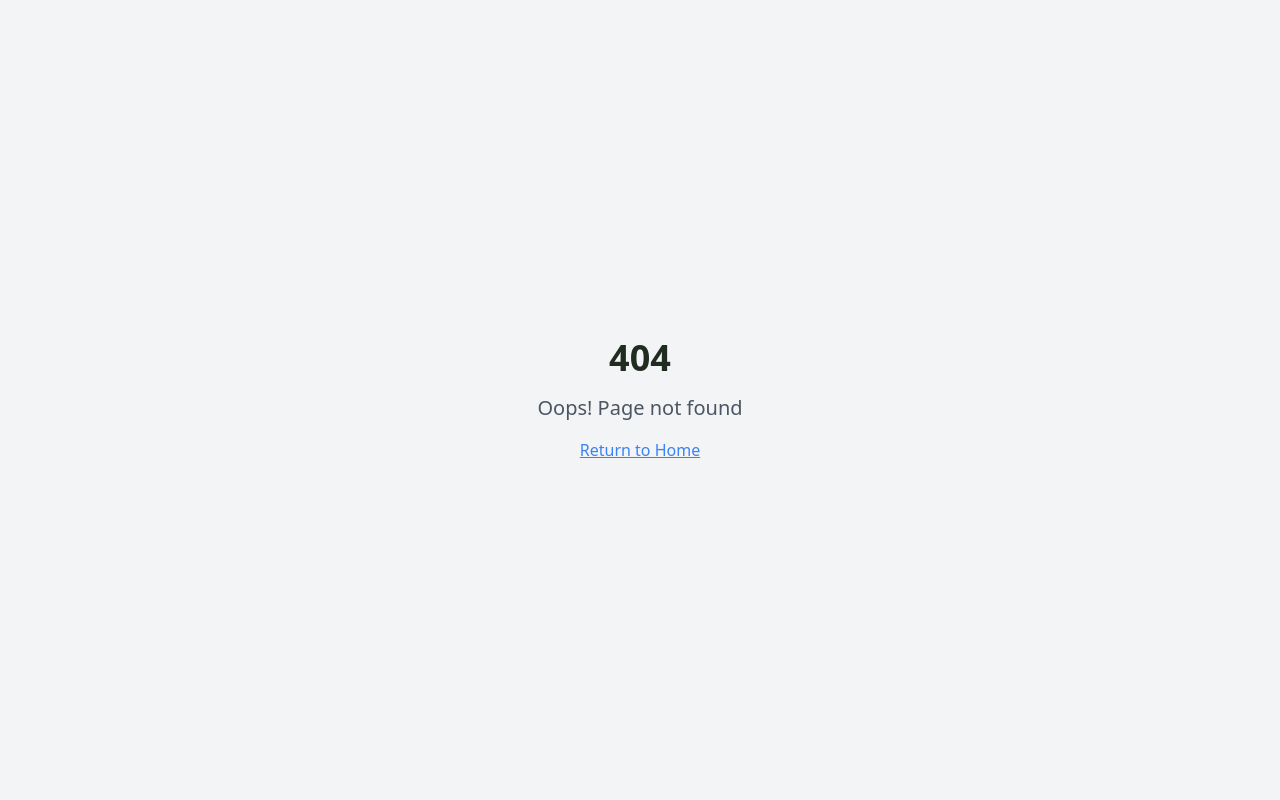
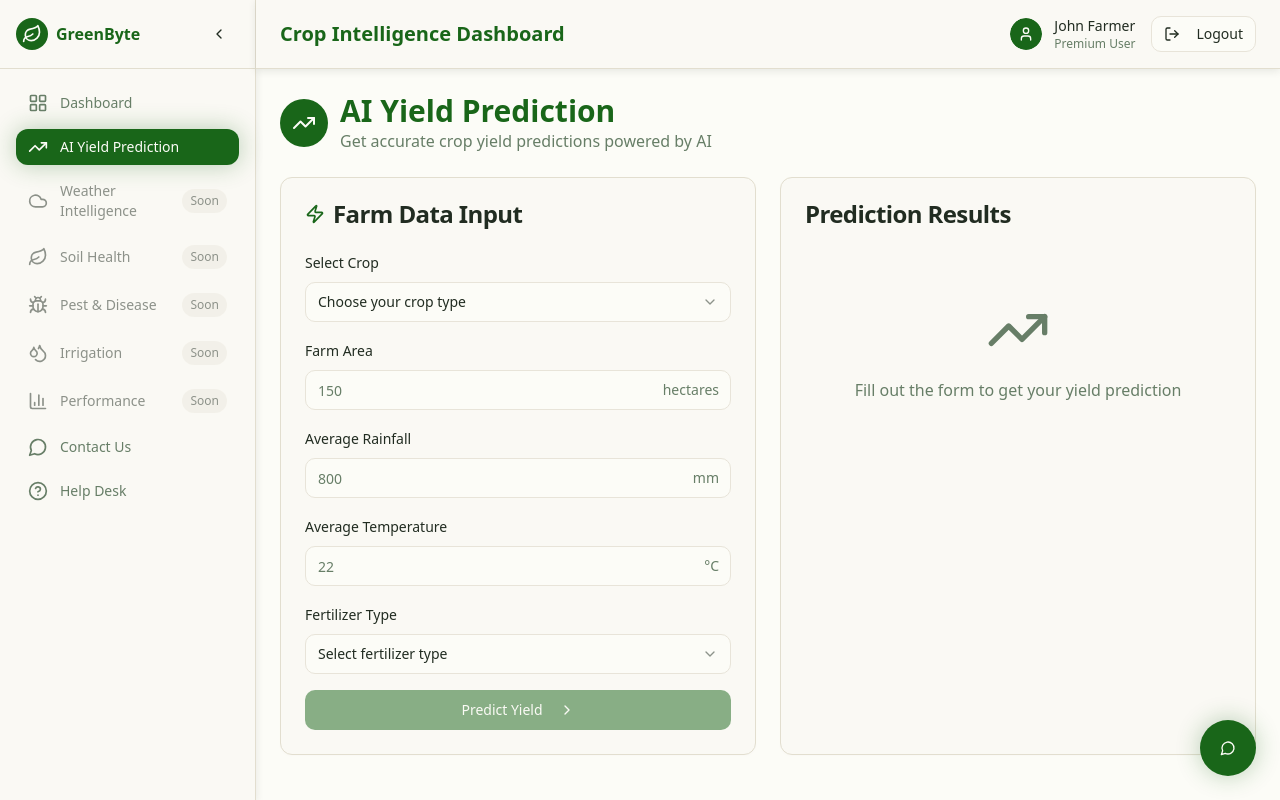
Before and after one commit to AbhayRajawat-cloud/Ai-Crop-Predictor, a React (Vite) app in the folder frontend/: page /yield in a window 1280 px wide. Before the commit this address had no page. Built offline with nearby package versions, Linux system fonts and the light colour scheme.

Commit message:
Yield Prediction path sorted

```diff
--- a/frontend/src/App.tsx
+++ b/frontend/src/App.tsx
@@ -45,6 +45,7 @@ const App = () => (
           {/* Dashboard & Features */}
           <Route path="/dashboard" element={<Dashboard />} />
           <Route path="/YieldPrediction" element={<YieldPrediction />} /> {/* Fixed this line */}
+          <Route path="/yield" element={<YieldPrediction_1 />} /> {/* Fixed this line */}
           <Route path="/weather-intelligence" element={<WeatherIntelligence />} />
           <Route path="/soil-health" element={<SoilHealth />} />
           <Route path="/pest-disease" element={<PestDisease />} />
--- a/frontend/src/components/Sidebar.tsx
+++ b/frontend/src/components/Sidebar.tsx
@@ -18,7 +18,7 @@ import { Button } from "@/components/ui/button";
 
 const menuItems = [
   { name: "Dashboard", path: "/dashboard", icon: LayoutGrid },
-  { name: "AI Yield Prediction", path: "/yield-prediction", icon: TrendingUp },
+  { name: "AI Yield Prediction", path: "/yield", icon: TrendingUp },
   { name: "Weather Intelligence", path: "/weather", icon: Cloud, comingSoon: true },
   { name: "Soil Health", path: "/soil-health", icon: Leaf, comingSoon: true },
   { name: "Pest & Disease", path: "/pest-disease", icon: Bug, comingSoon: true },
--- a/frontend/src/pages/Dashboard.tsx
+++ b/frontend/src/pages/Dashboard.tsx
@@ -144,7 +144,7 @@ const Dashboard = () => {
               Get accurate crop yield predictions using advanced AI algorithms. Input your farm data to receive personalized insights.
             </p>
             <a
-              href="/yield-prediction"
+              href="/yield"
               className="inline-flex items-center gap-2 px-4 py-2 bg-primary text-primary-foreground rounded-lg hover:shadow-glow transition-bounce"
             >
               Start Prediction
```
